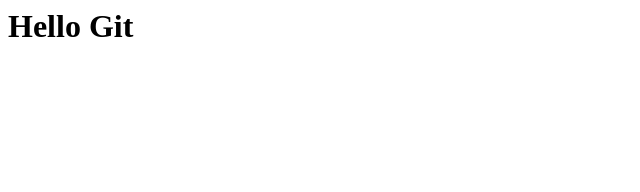
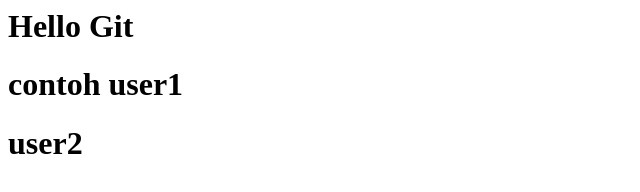
Before and after one commit to Musdalipa24/belajar-git-remote, a plain HTML site: page index.html in a window 1280 px wide. Shown: the whole page, without its empty margins (0-640 px from the left). Drawn offline with Linux system fonts and the light colour scheme.

Commit message:
add user2 to index.html

```diff
--- a/index.html
+++ b/index.html
@@ -1,5 +1,7 @@
 <html>
     <body>
         <h1>Hello Git</h1>
+        <h1>contoh user1</h1>
+        <h1>user2</h1>
     </body>
 </html>
```
